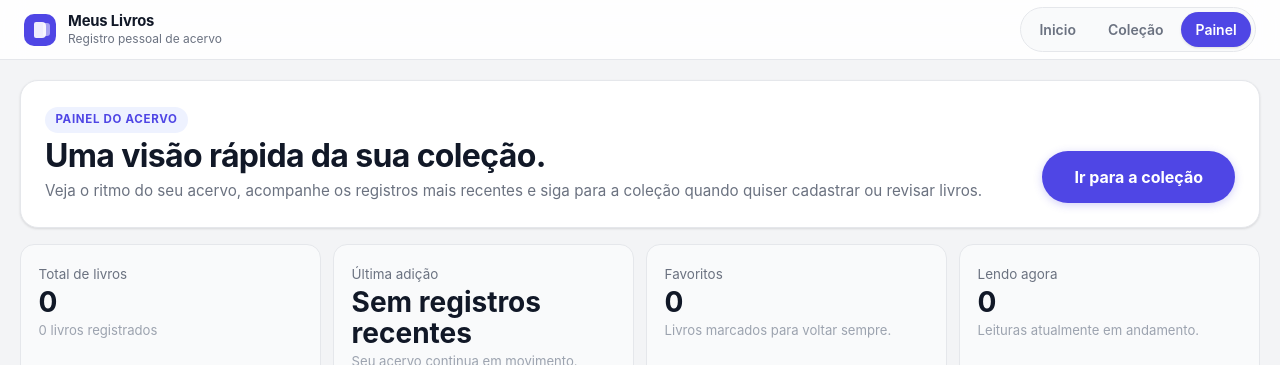
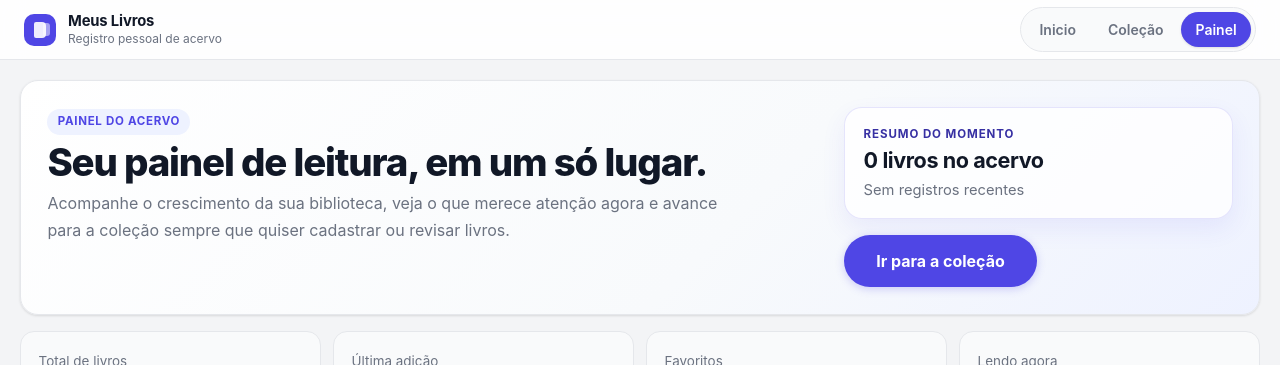
Before and after one commit to luan-sampaio/acervo-web, a React (Vite) app in the folder frontend/: page / in a window 1280 px wide. Both pictures are taken after a click on the button "Painel". Shown: the top 365 px of the page. Built offline with nearby package versions, Linux system fonts and the light colour scheme; no server answers.

Commit message:
style: refina o topo do painel do acervo

```diff
--- a/frontend/src/components/DashboardOverview.jsx
+++ b/frontend/src/components/DashboardOverview.jsx
@@ -12,17 +12,25 @@ export default function DashboardOverview({
       <section className="dashboard-hero">
         <div className="dashboard-hero-copy">
           <span className="eyebrow">Painel do acervo</span>
-          <h1>Uma visão rápida da sua coleção.</h1>
+          <h1>Seu painel de leitura, em um só lugar.</h1>
           <p>
-            Veja o ritmo do seu acervo, acompanhe os registros mais recentes e siga para a
-            coleção quando quiser cadastrar ou revisar livros.
+            Acompanhe o crescimento da sua biblioteca, veja o que merece atenção agora e
+            avance para a coleção sempre que quiser cadastrar ou revisar livros.
           </p>
         </div>
 
-        <div className="dashboard-actions">
-          <button type="button" className="home-primary-action" onClick={onOpenCollection}>
-            Ir para a coleção
-          </button>
+        <div className="dashboard-hero-side">
+          <div className="dashboard-hero-highlight">
+            <span className="dashboard-hero-highlight-label">Resumo do momento</span>
+            <strong>{totalBooks === 1 ? '1 livro no acervo' : `${totalBooks} livros no acervo`}</strong>
+            <p>{latestAdditionLabel}</p>
+          </div>
+
+          <div className="dashboard-actions">
+            <button type="button" className="home-primary-action" onClick={onOpenCollection}>
+              Ir para a coleção
+            </button>
+          </div>
         </div>
       </section>
 
--- a/frontend/src/index.css
+++ b/frontend/src/index.css
@@ -369,13 +369,13 @@ button { cursor: pointer; }
 }
 
 .dashboard-hero {
-  display: flex;
-  align-items: flex-end;
-  justify-content: space-between;
-  gap: 1rem;
-  padding: 1.5rem;
+  display: grid;
+  grid-template-columns: minmax(0, 1.6fr) minmax(260px, 0.8fr);
+  align-items: stretch;
+  gap: 1.25rem;
+  padding: 1.65rem;
   border-radius: var(--r-xl);
-  background: var(--surface);
+  background: linear-gradient(135deg, #FFFFFF 0%, #F8FAFC 58%, #EEF2FF 100%);
   border: 1px solid var(--border);
   box-shadow: var(--shadow-sm);
 }
@@ -389,17 +389,59 @@ button { cursor: pointer; }
 }
 
 .dashboard-hero-copy h1 {
-  margin: 0.35rem 0 0.3rem;
-  font-size: clamp(1.6rem, 2.5vw, 2.2rem);
-  font-weight: 700;
-  line-height: 1.15;
-  letter-spacing: -0.02em;
+  margin: 0.45rem 0 0.45rem;
+  font-size: clamp(1.9rem, 3vw, 2.7rem);
+  font-weight: 800;
+  line-height: 1.06;
+  letter-spacing: -0.03em;
 }
 
 .dashboard-hero-copy p {
   margin: 0;
   color: var(--muted);
-  font-size: 0.95rem;
+  font-size: 1rem;
+  line-height: 1.7;
+  max-width: 42rem;
+}
+
+.dashboard-hero-side {
+  display: flex;
+  flex-direction: column;
+  justify-content: space-between;
+  gap: 1rem;
+}
+
+.dashboard-hero-highlight {
+  display: flex;
+  flex-direction: column;
+  gap: 0.3rem;
+  padding: 1.1rem 1.15rem;
+  border-radius: var(--r-xl);
+  background: rgba(255, 255, 255, 0.8);
+  border: 1px solid rgba(79, 70, 229, 0.14);
+  box-shadow: 0 10px 24px rgba(79, 70, 229, 0.08);
+}
+
+.dashboard-hero-highlight-label {
+  color: var(--primary-strong);
+  font-size: 0.72rem;
+  font-weight: 700;
+  letter-spacing: 0.08em;
+  text-transform: uppercase;
+}
+
+.dashboard-hero-highlight strong {
+  color: var(--text);
+  font-size: 1.35rem;
+  line-height: 1.2;
+  letter-spacing: -0.02em;
+}
+
+.dashboard-hero-highlight p {
+  margin: 0;
+  color: var(--muted);
+  font-size: 0.92rem;
+  line-height: 1.5;
 }
 
 .dashboard-actions {
```
